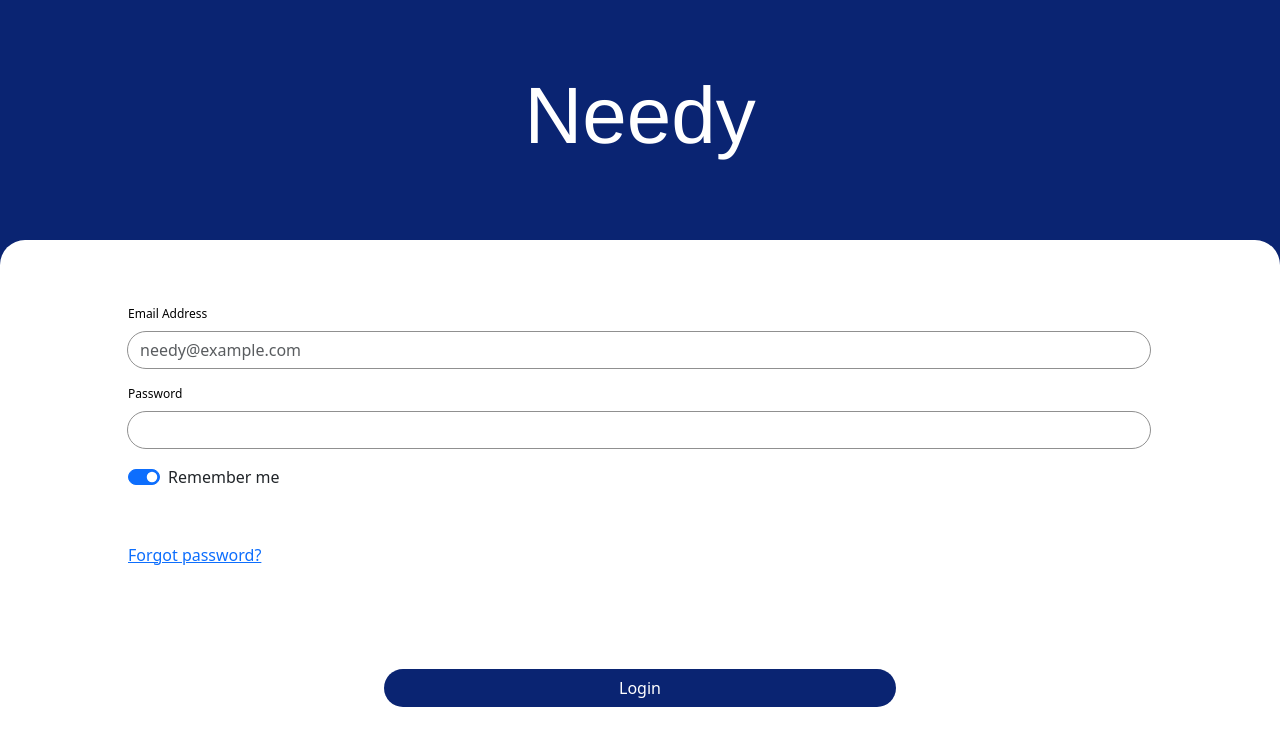
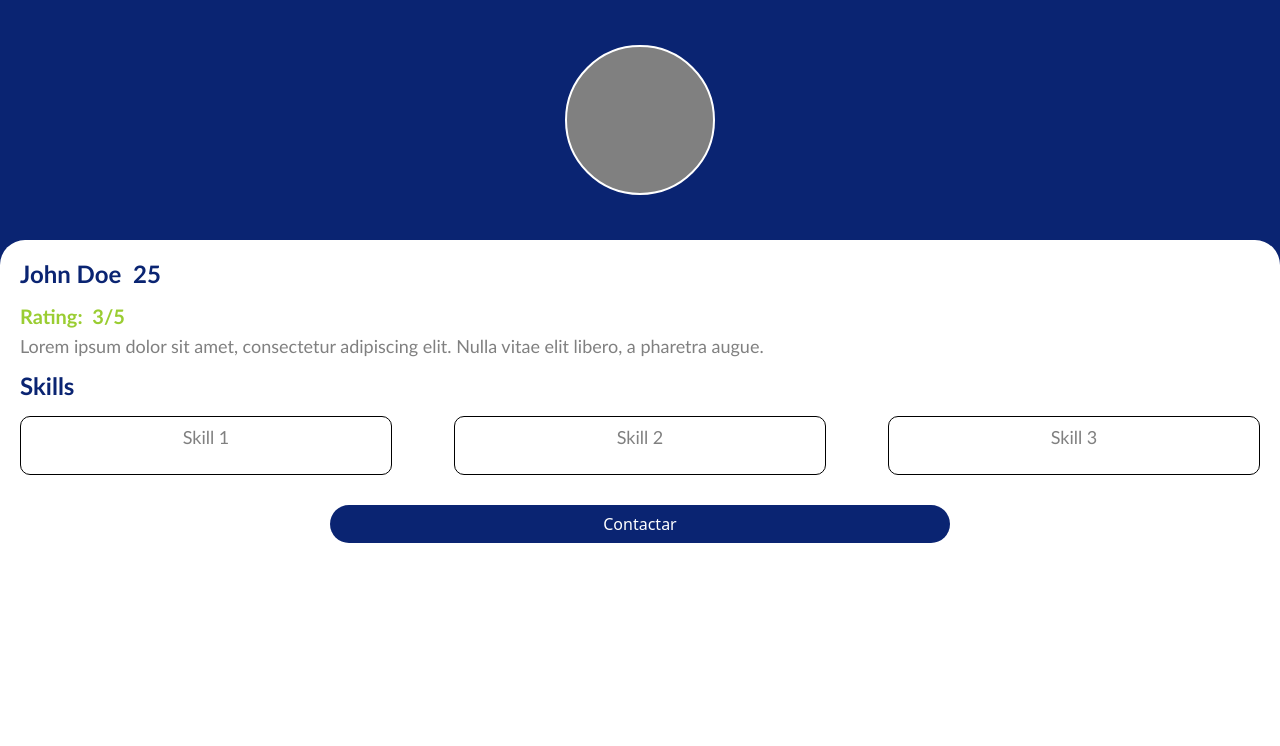
Before and after one commit to tomasrama12/NeedyFront, an Angular app in the folder NeedyFront/: page /helpers in a window 1280 px wide. Before the commit this address led to /login. Shown: the top 746 px of the page. Built offline with nearby package versions, Linux system fonts and the light colour scheme.

Commit message:
helper profile

```diff
--- a/NeedyFront/src/app/helper/components/helper-page/helper-page.component.css
+++ b/NeedyFront/src/app/helper/components/helper-page/helper-page.component.css
@@ -0,0 +1,129 @@
+.blue-container{
+    width: 100vw;
+    height: 100vh;
+    display: flex;
+    flex-direction: column;
+    background-color: #0a2472;
+    align-items: center;
+    justify-content: flex-end;
+    height: 100vh;
+}
+
+.title-container{
+    width: 100%;
+    height: 30%;
+    display: flex;
+    justify-content: center;
+    align-items: center;
+    background-color: #0a2472;
+}
+
+.gray-circle {
+    width: 150px;
+    height: 150px;
+    border-radius: 50%;
+    background-color: gray;
+    border: 2px solid white;
+  }
+
+
+.info-container{
+    width: 100%;
+    height: 70%;
+    border-radius: 25px 25px 0px 0px;
+    background-color: white;
+    overflow: hidden;
+    padding-top: 20px;
+    padding-left: 20px;
+    padding-right: 20px;
+    padding-bottom: 20px;
+}
+
+.heading {
+    font-family: Calibri, Arial, sans-serif;
+    font-weight: bold;
+    font-size: 24px;
+    color: #0a2472;
+    margin-bottom: 15px;
+  }
+
+.description {
+    font-family: Calibri, Arial, sans-serif;
+    font-weight: regular;
+    font-size: 18px;
+    color: grey;
+    margin: auto;
+    margin-bottom: 15px;
+}
+
+.rating {
+    font-family: Calibri, Arial, sans-serif;
+    font-weight: bold;
+    font-size: 20px;
+    color: yellowgreen;
+}
+
+.size-box{
+    margin-bottom: 20px;
+}
+
+.space::before {
+    content: "\00a0"; /* Unicode character for a non-breaking space */
+  }
+
+
+.button-needy{
+    width: 50%;
+    border-radius: 45px;
+    overflow: hidden;
+}
+
+.button-section{
+    width: 80%;
+    height: 30%;
+    display: flex;
+    justify-content: center;
+    align-items: center;
+}
+
+.button-container{
+    width: 50%;
+    border-radius: 45px;
+    overflow: hidden;
+    margin-top: 50;
+    align-items: center;
+    justify-content: center;
+    margin-inline-start: auto;
+    margin-inline-end: auto;
+}
+
+.container-row {
+    display: flex;
+    flex-wrap: wrap;
+    justify-content: space-between;
+    margin-bottom: 10px;
+    margin-top: 10;
+  }
+
+  .container-item {
+    flex-basis: 30%; /* Adjust the width of each container item as needed */
+    margin-bottom: 20px; /* Adjust the vertical spacing between container items */
+  }
+
+  .container {
+    padding: 10px;
+    border-radius: 10px;
+    border: 1px solid #000000; /* Adjust the border color as needed */
+    height: 100%; /* Adjust the height of each container as needed */
+    display: flex;
+    flex-direction: column;
+    justify-content: space-evenly;
+  }
+
+
+  .container-title {
+    color: #000000; /* Adjust the title color as needed */
+    font-size: 10px;
+    text-align: center;
+    max-lines: 2;
+  }
--- a/NeedyFront/src/app/helper/components/helper-page/helper-page.component.html
+++ b/NeedyFront/src/app/helper/components/helper-page/helper-page.component.html
@@ -1,3 +1,21 @@
-<p>helper-page works!</p>
-
-<app-needy-button [text]="'Get Skills'" [bgColor]="'bgColor-blue'" class="button-needy" (click)="getSkills()"></app-needy-button>
+<div class="blue-container">
+    <div class="title-container">
+        <div class="gray-circle"></div>
+    </div>
+    <div class="info-container">
+        <h1 class="heading">{{ userFullName }}<span class="space"></span> {{ age }}</h1>
+        <h1 class="rating">Rating:<span class="space"></span> {{ rating }}/5</h1>
+        <h1 class="description">{{description}}</h1>
+        <h1 class="heading">Skills</h1>
+        <div class="container-row">
+            <div class="container-item" *ngFor="let skill of userSkills">
+              <div class="container">
+                <h1 class="description">{{ skill.skill }}</h1>
+              </div>
+            </div>
+          </div>
+        <!--TODO: Agregar el click-->
+        <div class="button-container">
+            <app-needy-button [text]="'Contactar'" [bgColor]="'bgColor-blue'" class="button-needy"></app-needy-button>
+    </div>
+</div>
--- a/NeedyFront/src/app/helper/components/helper-page/helper-page.component.ts
+++ b/NeedyFront/src/app/helper/components/helper-page/helper-page.component.ts
@@ -1,7 +1,7 @@
 import { Component, OnInit } from '@angular/core';
 
+import { Skill } from 'src/app/core/interfaces/skill';
 import { SkillService } from '../../services/skill.service';
-import { Skill } from 'src/app/core/interfaces/skill';
 
 @Component({
   selector: 'app-helper-page',
@@ -9,6 +9,18 @@ import { Skill } from 'src/app/core/interfaces/skill';
   styleUrls: ['./helper-page.component.css']
 })
 export class HelperPageComponent implements OnInit {
+
+  //TODO: Add the user name here from parameter
+  userFullName: string = 'John Doe';
+  age: number = 25;
+  rating: number = 3;
+  description: string = 'Lorem ipsum dolor sit amet, consectetur adipiscing elit. Nulla vitae elit libero, a pharetra augue.';
+  userSkills: any[] = [
+    { skill: 'Skill 1' },
+    { skill: 'Skill 2' },
+    { skill: 'Skill 3' }
+    // Add more container objects as needed
+  ];
 
   constructor(private skillService: SkillService) { }
 
--- a/NeedyFront/src/app/helper/helper-routing.module.ts
+++ b/NeedyFront/src/app/helper/helper-routing.module.ts
@@ -2,13 +2,12 @@ import { NgModule } from '@angular/core';
 import { RouterModule, Routes } from '@angular/router';
 
 import { HelperPageComponent } from './components/helper-page/helper-page.component';
-import { AuthGuard } from '../core/guards/auth.guard';
 
 const routes: Routes = [
   {
       path: '',
       component: HelperPageComponent,
-      canActivate: [AuthGuard]
+      //canActivate: [AuthGuard]
   }
 ];
 
--- a/NeedyFront/src/app/helper/helper.module.ts
+++ b/NeedyFront/src/app/helper/helper.module.ts
@@ -1,9 +1,9 @@
+import { CommonModule } from '@angular/common';
 import { NgModule } from '@angular/core';
-import { CommonModule } from '@angular/common';
 
+import { CoreModule } from '../core/core.module';
+import { HelperPageComponent } from './components/helper-page/helper-page.component';
 import { HelperRoutingModule } from './helper-routing.module';
-import { HelperPageComponent } from './components/helper-page/helper-page.component';
-import { CoreModule } from '../core/core.module';
 
 
 @NgModule({
```
